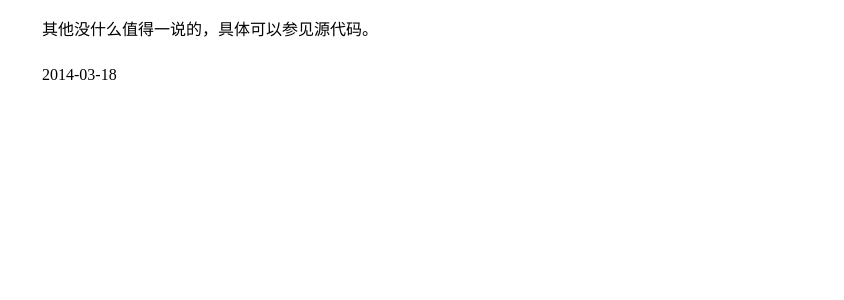
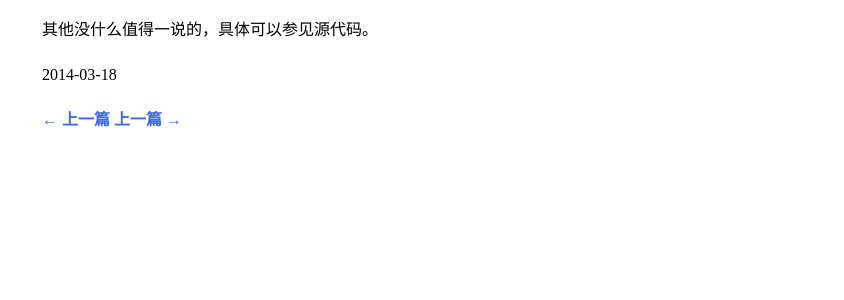
Before and after one commit to cforth/blog, a Jekyll site: the page built from _posts/2014-03-18-exam-web.md, in a window 1280 px wide. Shown: the part 290-590 px from the top of the page, without its empty margins (218-1062 px from the left). Built offline with Jekyll 4.4.1, drawn with Linux system fonts in a browser that asks for light colours; Markdown is read by kramdown in place of the engine named in the settings; comment, search, counter and statistics services are not loaded.

Commit message:
测试文章上下页功能

```diff
--- a/_layouts/default.html
+++ b/_layouts/default.html
@@ -26,6 +26,20 @@
     <hr />
     <div id="text">
       {{ content }}
+
+    <p>
+    {% if page.previous %}
+      <a href="{{ page.previous_page_path | prepend: site.baseurl | replace: '//', '/' }}" title="{{ page.previous.title }}">&larr; 上一篇</a>
+    {% else %}
+      <a>&larr; 上一篇</a>
+    {% endif %}
+
+    {% if page.next %}
+      <a href="{{ page.next_page_path | prepend: site.baseurl | replace: '//', '/' }}" title="{{ page.next.title }}">上一篇 &rarr;</a>
+    {% else %}
+      <a>上一篇 &rarr;</a>
+    {% endif %}
+    </p>
 
       <div class="bdsharebuttonbox"><a href="#" class="bds_more" data-cmd="more"></a><a href="#" class="bds_tsina" data-cmd="tsina" title="分享到新浪微博"></a><a href="#" class="bds_weixin" data-cmd="weixin" title="分享到微信"></a><a href="#" class="bds_qzone" data-cmd="qzone" title="分享到QQ空间"></a><a href="#" class="bds_tqq" data-cmd="tqq" title="分享到腾讯微博"></a><a href="#" class="bds_renren" data-cmd="renren" title="分享到人人网"></a></div>
       <script>window._bd_share_config={"common":{"bdSnsKey":{},"bdText":"","bdMini":"1","bdMiniList":false,"bdPic":"","bdStyle":"1","bdSize":"16"},"share":{},"image":{"viewList":["tsina","weixin","qzone","tqq","renren"],"viewText":"分享到：","viewSize":"16"},"selectShare":{"bdContainerClass":null,"bdSelectMiniList":["tsina","weixin","qzone","tqq","renren"]}};with(document)0[(getElementsByTagName('head')[0]||body).appendChild(createElement('script')).src='http://bdimg.share.baidu.com/static/api/js/share.js?v=89860593.js?cdnversion='+~(-new Date()/36e5)];</script>
```
